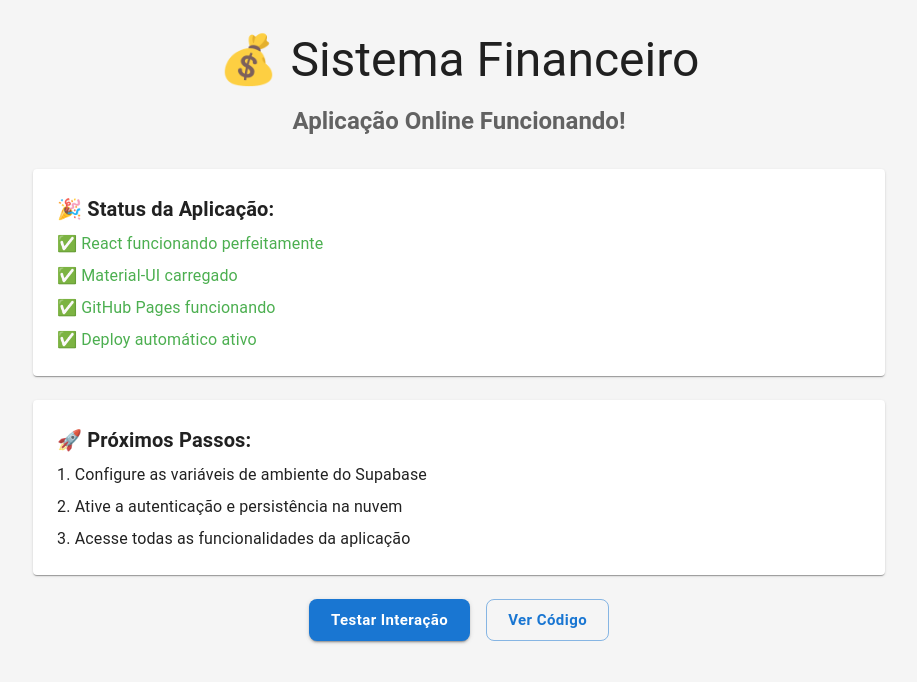
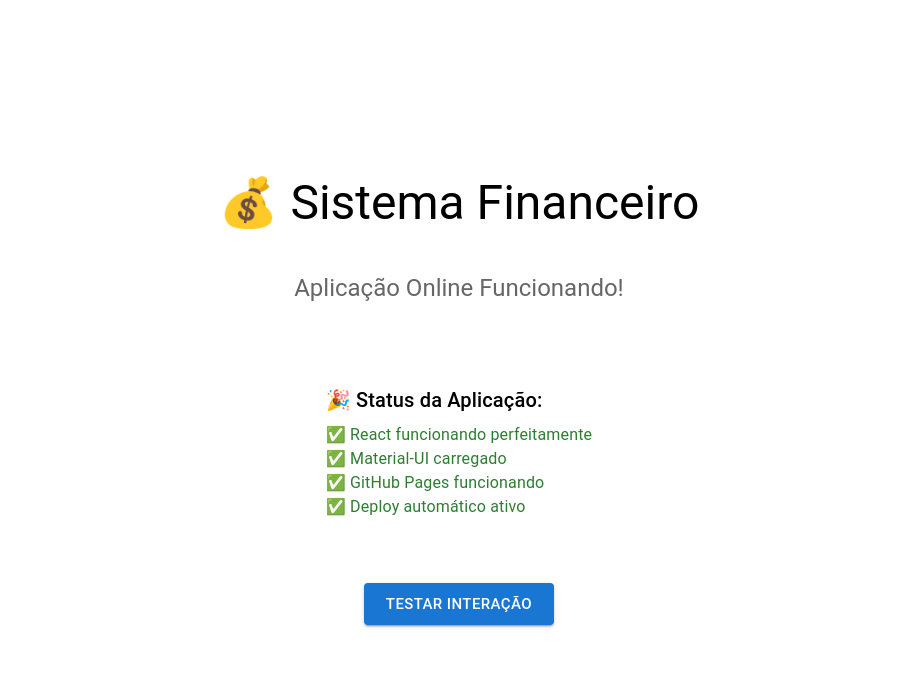
Before and after one commit to RobertoCosta33/financeiro, a Next.js app: page / in a window 1280 px wide. Shown: the top 682 px of the page, without its empty margins (181-1098 px from the left). Built offline with nearby package versions, Linux system fonts and the light colour scheme.

Commit message:
Ultra-simple version without any external dependencies

```diff
--- a/src/app/page.tsx
+++ b/src/app/page.tsx
@@ -1,49 +1,31 @@
 'use client';
 
-import React, { useState, useEffect } from 'react';
-import { Box, Typography, Button, Container, Paper } from '@mui/material';
-import { ThemeProvider } from '@mui/material/styles';
-import { CssBaseline } from '@mui/material';
-import { lightTheme } from '../templates/theme';
+import React from 'react';
+import { Box, Typography, Button } from '@mui/material';
 
 export default function Home() {
-  const [mounted, setMounted] = useState(false);
-
-  useEffect(() => {
-    setMounted(true);
-  }, []);
-
-  if (!mounted) {
   return (
     <Box sx={{
       display: 'flex',
       justifyContent: 'center',
       alignItems: 'center',
-        minHeight: '100vh'
+      minHeight: '100vh',
+      flexDirection: 'column',
+      gap: 3,
+      p: 3
     }}>
-        <Typography variant="h4">Carregando...</Typography>
-      </Box>
-    );
-  }
-
-  return (
-    <ThemeProvider theme={lightTheme}>
-      <CssBaseline />
-      <Container maxWidth="md" sx={{ py: 4 }}>
-        <Box sx={{ textAlign: 'center', mb: 4 }}>
       <Typography variant="h3" component="h1" gutterBottom>
         💰 Sistema Financeiro
       </Typography>
-          <Typography variant="h5" color="text.secondary">
+
+      <Typography variant="h5" color="text.secondary" textAlign="center">
         Aplicação Online Funcionando!
       </Typography>
-        </Box>
 
-        <Paper sx={{ p: 3, mb: 3 }}>
+      <Box sx={{ mt: 4, p: 3, bgcolor: 'background.paper', borderRadius: 2, maxWidth: 400 }}>
         <Typography variant="h6" gutterBottom>
           🎉 Status da Aplicação:
         </Typography>
-          <Box sx={{ display: 'flex', flexDirection: 'column', gap: 1 }}>
         <Typography variant="body1" color="success.main">
           ✅ React funcionando perfeitamente
         </Typography>
@@ -57,43 +39,15 @@ export default function Home() {
           ✅ Deploy automático ativo
         </Typography>
       </Box>
-        </Paper>
 
-        <Paper sx={{ p: 3, mb: 3 }}>
-          <Typography variant="h6" gutterBottom>
-            🚀 Próximos Passos:
-          </Typography>
-          <Box sx={{ display: 'flex', flexDirection: 'column', gap: 1 }}>
-            <Typography variant="body1">
-              1. Configure as variáveis de ambiente do Supabase
-            </Typography>
-            <Typography variant="body1">
-              2. Ative a autenticação e persistência na nuvem
-            </Typography>
-            <Typography variant="body1">
-              3. Acesse todas as funcionalidades da aplicação
-            </Typography>
-          </Box>
-        </Paper>
-
-        <Box sx={{ textAlign: 'center' }}>
       <Button
         variant="contained"
         size="large"
         onClick={() => alert('🎉 Interação funcionando perfeitamente!')}
-            sx={{ mr: 2 }}
+        sx={{ mt: 2 }}
       >
         Testar Interação
       </Button>
-          <Button
-            variant="outlined"
-            size="large"
-            onClick={() => window.open('https://github.com/RobertoCosta33/financeiro', '_blank')}
-          >
-            Ver Código
-          </Button>
     </Box>
-      </Container>
-    </ThemeProvider>
   );
 }
```
Lines whose indentation alone changed are shown as unchanged.
